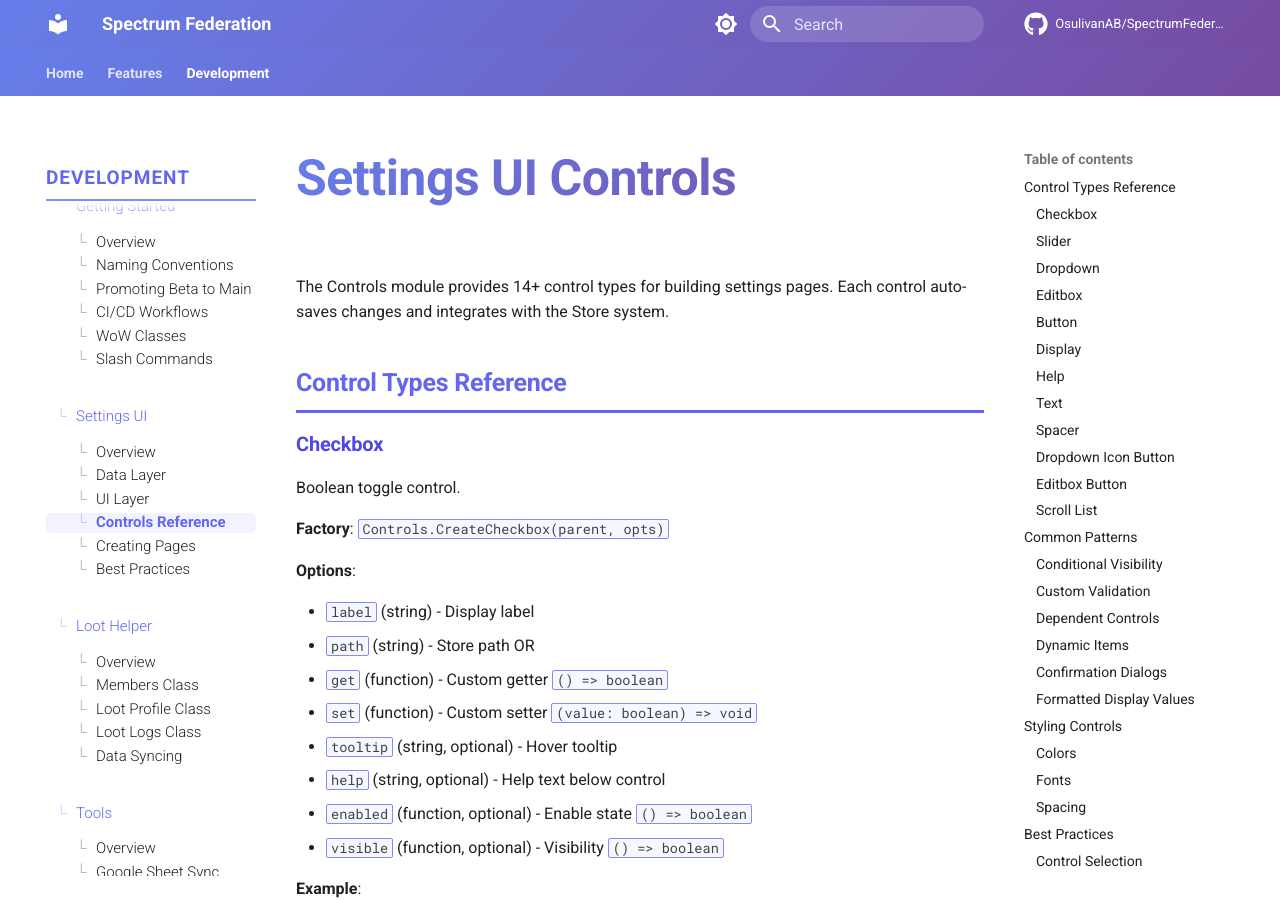
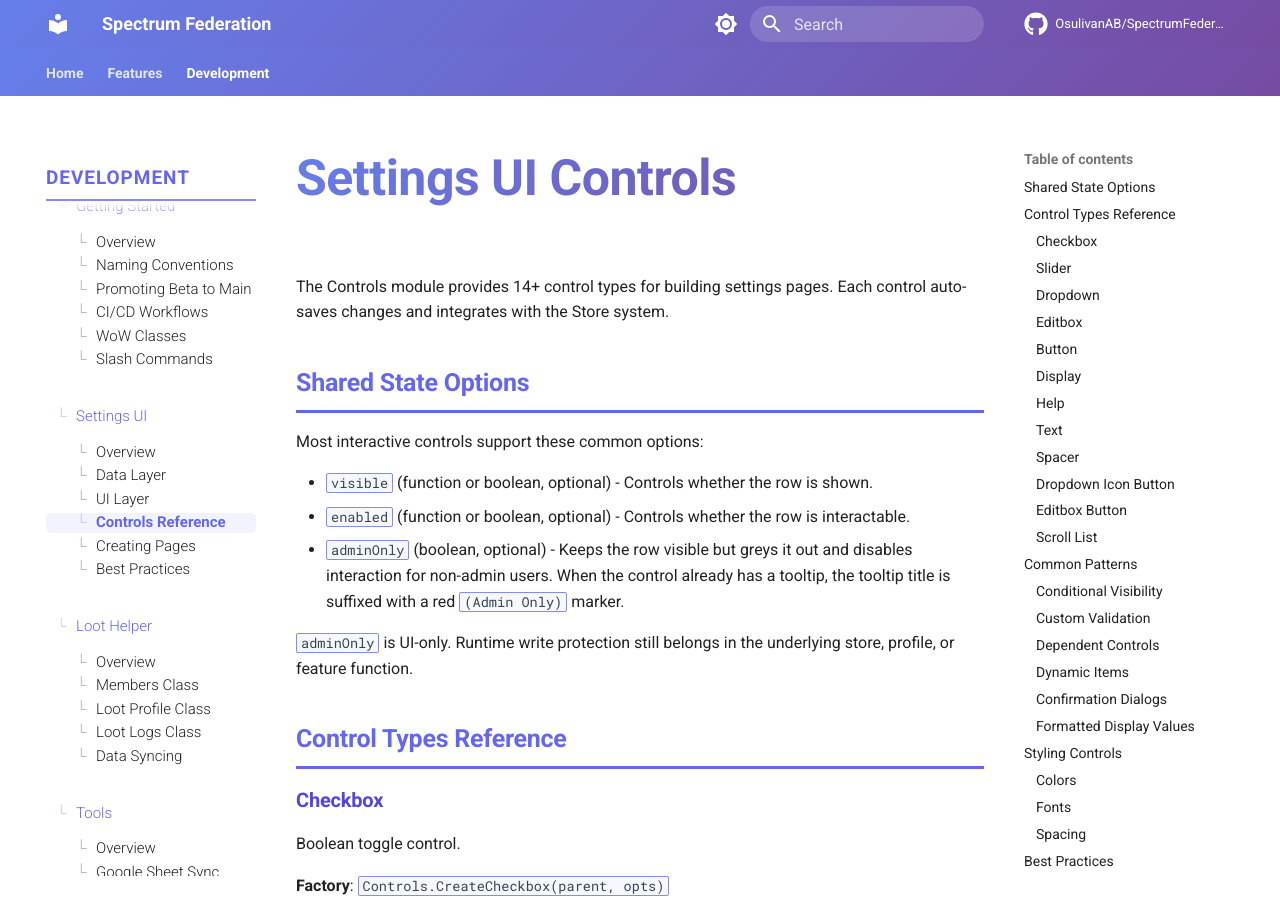
Before and after one commit to OsulivanAB/SpectrumFederation, an MkDocs documentation site: the page built from docs/development/settings-ui/controls.md, in a window 1280 px wide and 900 px high. Built offline with MkDocs 1.6.1 and Material for MkDocs 9.7.7, drawn with Linux system fonts in a browser that asks for light colours; comment, search, counter and statistics services are not loaded.

Commit message:
feat: update version to 0.5.18-beta.2 and implement admin-only controls in UI

```diff
--- a/docs/development/settings-ui/controls.md
+++ b/docs/development/settings-ui/controls.md
@@ -1,6 +1,16 @@
 # Settings UI Controls
 
 The Controls module provides 14+ control types for building settings pages. Each control auto-saves changes and integrates with the Store system.
+
+## Shared State Options
+
+Most interactive controls support these common options:
+
+- `visible` (function or boolean, optional) - Controls whether the row is shown.
+- `enabled` (function or boolean, optional) - Controls whether the row is interactable.
+- `adminOnly` (boolean, optional) - Keeps the row visible but greys it out and disables interaction for non-admin users. When the control already has a tooltip, the tooltip title is suffixed with a red `(Admin Only)` marker.
+
+`adminOnly` is UI-only. Runtime write protection still belongs in the underlying store, profile, or feature function.
 
 ## Control Types Reference
 
```
Also changed, not shown: docs/development/settings-ui/ui-layer.md (+3 -0 lines), 4 other files.
